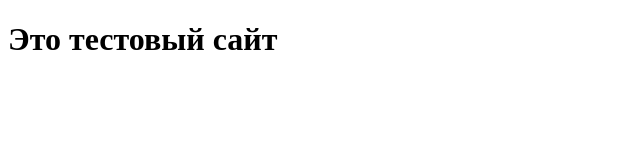
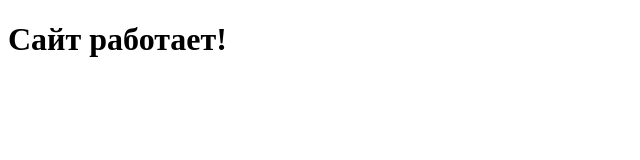
Before and after one commit to sss11sss231/liga-kosmetologov1, a plain HTML site: page sadf/index.html in a window 1280 px wide. Shown: the whole page, without its empty margins (0-640 px from the left). Drawn offline with Linux system fonts and the light colour scheme.

Commit message:
Update index.html

```diff
--- a/sadf/index.html
+++ b/sadf/index.html
@@ -1,7 +1,9 @@
 <!DOCTYPE html>
 <html>
-<head><title>Test</title></head>
+<head>
+  <title>Тест сайта</title>
+</head>
 <body>
-<h1>Это тестовый сайт</h1>
+  <h1>Сайт работает!</h1>
 </body>
 </html>
```
